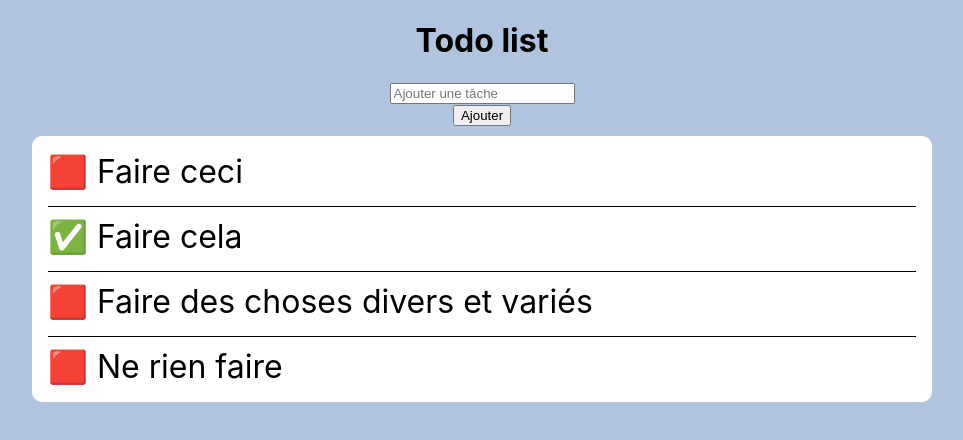
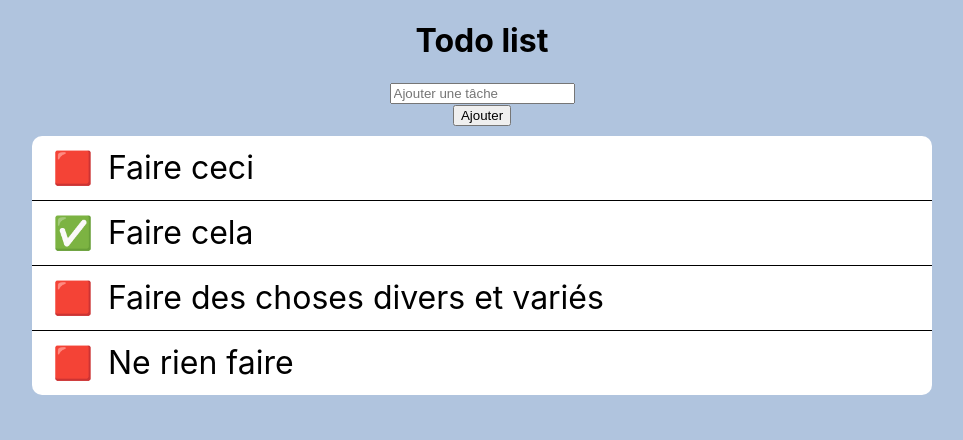
Before and after one commit to Fred-Vaniss/react-todo-list, a React (Create React App) app: page / in a window 1280 px wide. Shown: the top 440 px of the page, without its empty margins (158-1121 px from the left). Built offline with nearby package versions, Linux system fonts and the light colour scheme.

Commit message:
Modification du style

```diff
--- a/src/App.js
+++ b/src/App.js
@@ -16,6 +16,9 @@ class App extends React.Component {
   }
 
   addTodo(event){
+    this.setState({
+      userInput: ''
+    })
     event.preventDefault()
   }
 
@@ -25,6 +28,7 @@ class App extends React.Component {
         <TodoItem key={task.id} task={ task }/>
       )
     })
+
 
     return (
       <div className="wrapper">
--- a/src/components/TodoItem/TodoItem.js
+++ b/src/components/TodoItem/TodoItem.js
@@ -19,7 +19,7 @@ class TodoItem extends React.Component{
     render(){
         return(
             <div className='todo-item'>
-                <span className='check' role="img" aria-label="check" onClick={this.checkItem}>{this.state.checked ? "✅" : "🟥"}</span> { this.props.task.title }
+                <button><span className='check' role="img" aria-label="check" onClick={this.checkItem}>{this.state.checked ? "✅" : "🟥"}</span></button> { this.props.task.title }
             </div>
         )
     }
--- a/src/index.css
+++ b/src/index.css
@@ -30,17 +30,33 @@ form {
 .todo-list {
   background-color: white;
   border-radius: 10px;
-  padding: 1em;
 }
 
 .todo-item {
   font-size: 2em;
+  padding: 12px 15px;
 }
 
 .todo-item:not(:first-child) {
-  margin-top: 15px;
-  padding-top: 10px;
   border-top: 1px solid #000;
+}
+
+.todo-item:first-child {
+  border-radius: 10px 10px 0 0;
+}
+
+.todo-item:last-child {
+  border-radius: 0 0 10px 10px;
+}
+
+.todo-item:hover {
+  background-color: lightgray;
+}
+
+.todo-item button {
+  background-color: transparent;
+  border: none;
+  font-size: inherit;
 }
 
 .check {
--- a/src/sass/index.scss
+++ b/src/sass/index.scss
@@ -31,15 +31,29 @@ body {
   .todo-list{
     background-color: white;
     border-radius: 10px;
-    padding: 1em;
+    // padding: .2em 1em;
   }
 
   .todo-item{
     font-size: 2em;
+    padding: 12px 15px;
     &:not(:first-child){
-        margin-top: 15px;
-        padding-top: 10px;
         border-top: 1px solid #000;
+    }
+    &:first-child{
+      border-radius: 10px 10px 0 0;
+    }
+    &:last-child{
+      border-radius: 0 0 10px 10px;
+    }
+    &:hover{
+      background-color: lightgray;
+    }
+
+    button{
+      background-color: transparent;
+      border: none;
+      font-size: inherit;
     }
   }
 
```
Also changed, not shown: 1 other file (tests, documents, lock files or other folders).
